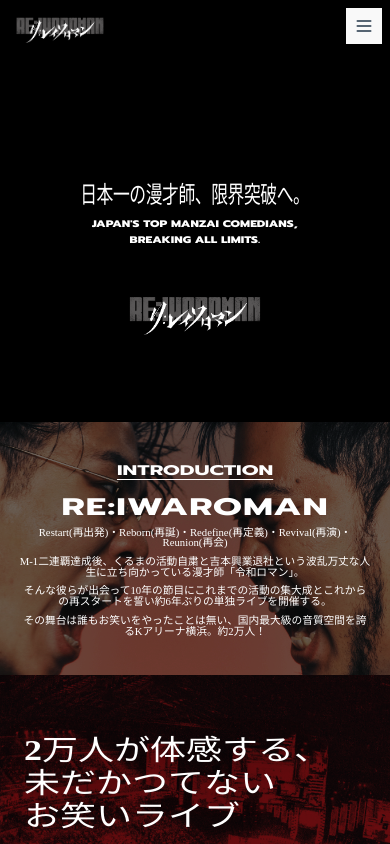
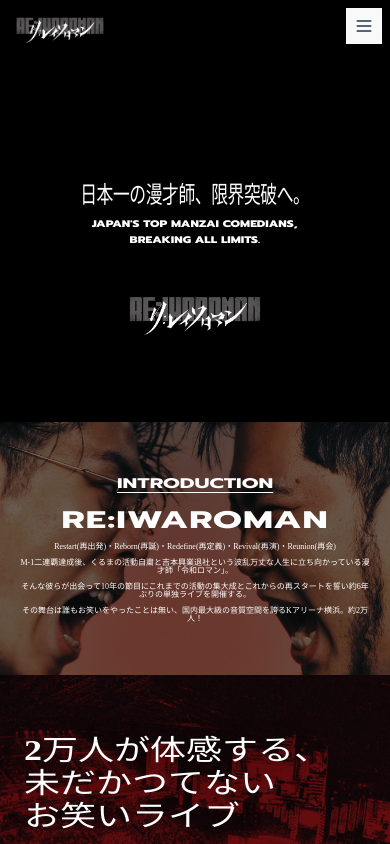
Before and after one commit to sakuya10969/reiwaroman, a React (Vite) app: page / in a window 390 px wide. Shown: the top 844 px of the page. Built offline with nearby package versions, Linux system fonts and the light colour scheme.

Commit message:
fix: introduction catch

```diff
--- a/src/components/introduction/IntroductionCatch.tsx
+++ b/src/components/introduction/IntroductionCatch.tsx
@@ -37,7 +37,7 @@ const IntroductionCatch = ({
             src={slide.srcDesktop} // デスクトップ・タブレット用
             alt={slide.alt}
             className={[
-              "w-full transition-opacity duration-1500 ease-linear block",
+              "absolute inset-0 w-full transition-opacity duration-1500 ease-linear block",
               i === index ? "opacity-100" : "opacity-0",
               "sm:object-contain sm:object-top sm:h-auto",
               "max-sm:object-contain max-sm:object-top",
@@ -62,7 +62,7 @@ const IntroductionCatch = ({
         </p>
 
         {/* 説明文 */}
-        <div className="mt-2 sm:mt-4 space-y-2 text-[0.67em] sm:text-xs md:text-sm leading-[1] sm:leading-[1.2] text-white text-center" style={{ fontFamily: '"momochidori", serif' ,fontWeight:500}}>
+        <div className="mt-3 sm:mt-4 space-y-2 text-[0.5em] sm:text-xs md:text-sm leading-[1] sm:leading-[1.2] text-white text-center" style={{ fontFamily: '"momochidori", serif' ,fontWeight:500}}>
           {INTRODUCTION_CATCH_CONTENTS.map((content, i) => (
             <p key={i}>{content}</p>
           ))}
```
